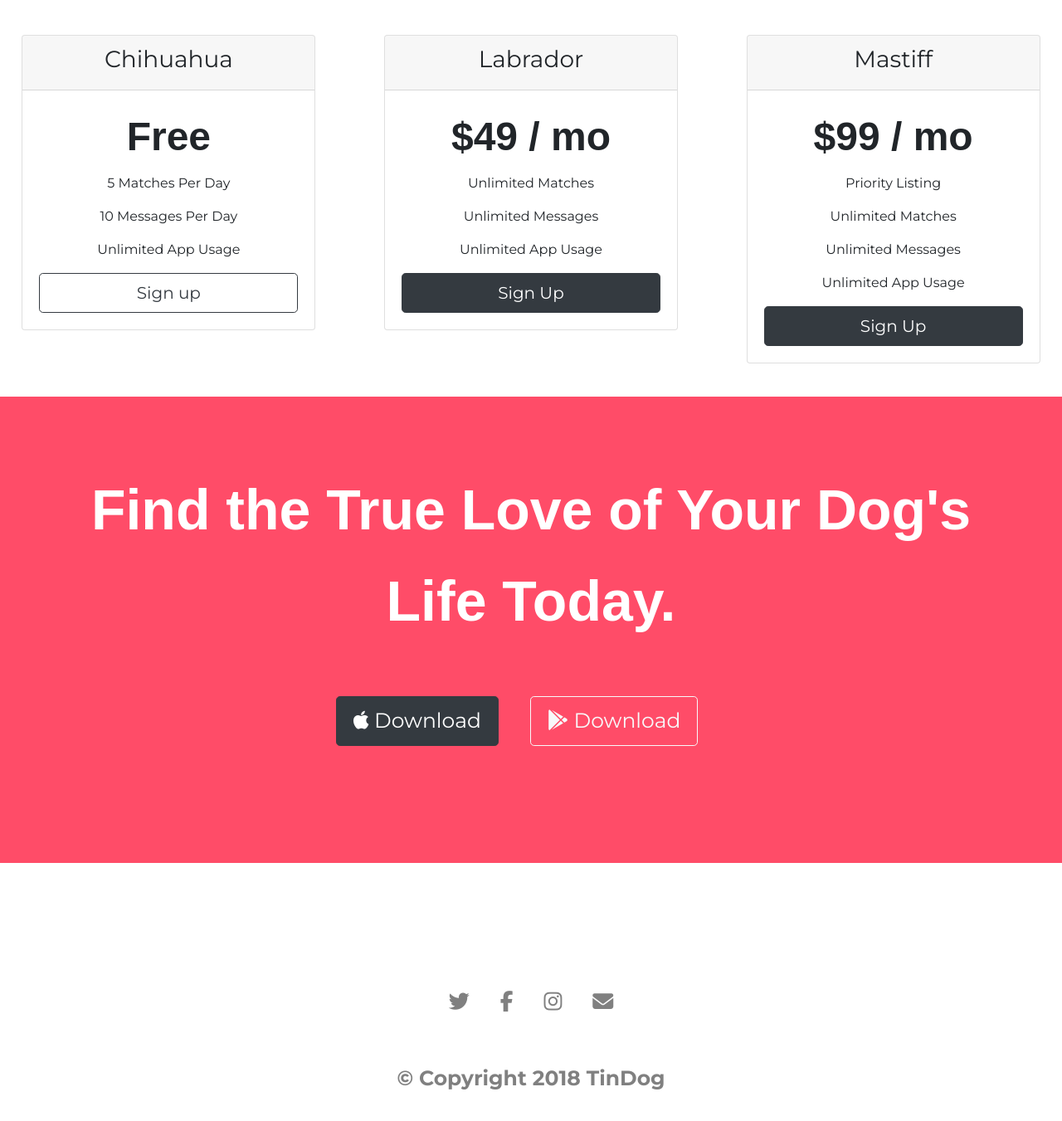
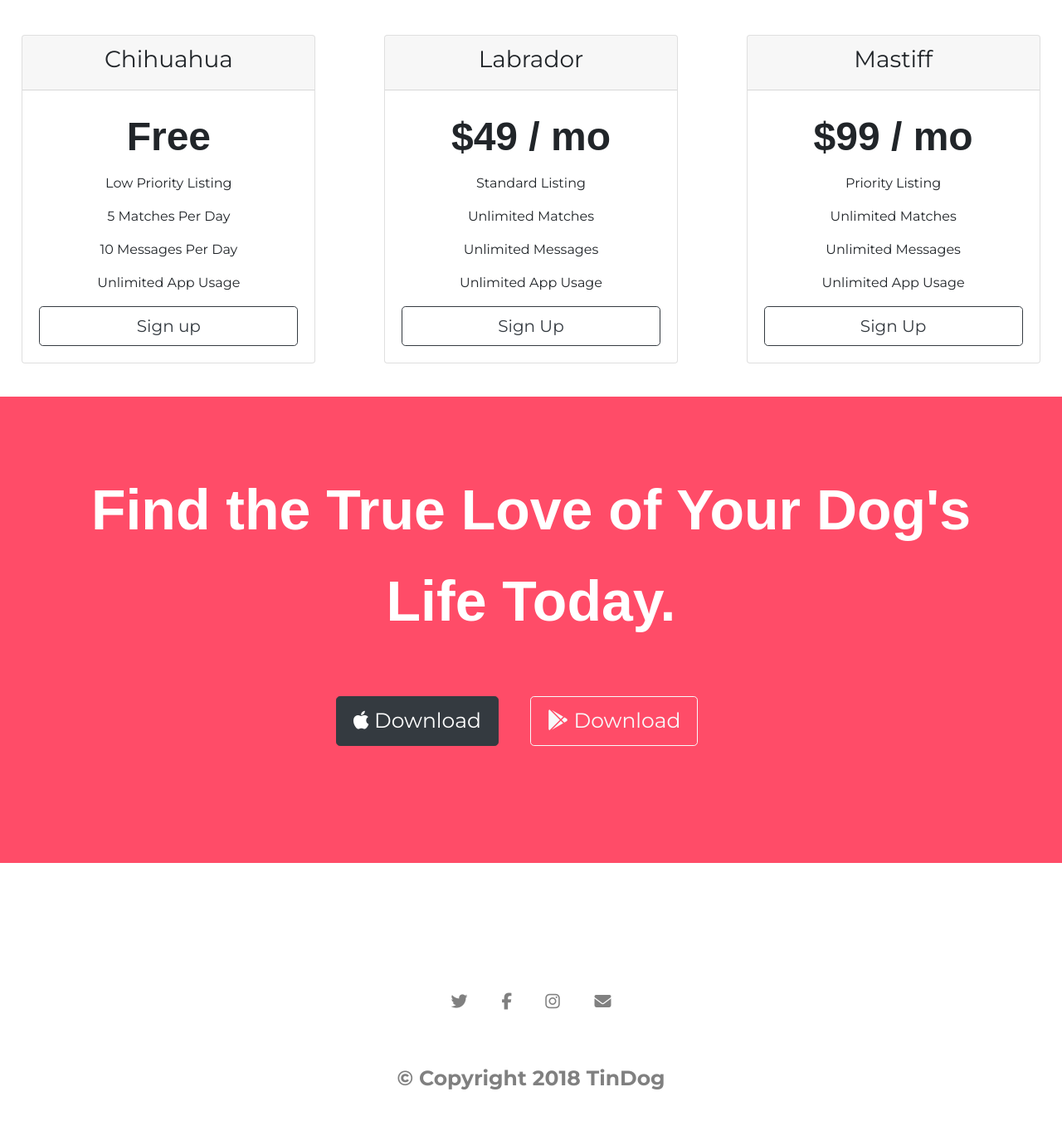
Before and after one commit to clam1128/TinDog-Application, a plain HTML site: page index.html in a window 1280 px wide. Shown: the part 1933-3284 px from the top of the page at 83% size. Drawn offline with nearby package versions, Linux system fonts and the light colour scheme.

Commit message:
Added socials hover state, added text to cards & changed card button

```diff
--- a/css/styles.css
+++ b/css/styles.css
@@ -188,7 +188,20 @@ h2 {
   margin: 5% 0% 1% 0;
   padding: 0 15px;
   color: gray;
+  -webkit-transform: scale(0.8);
+    /* Browser Variations: */
+    -moz-transform: scale(0.8);
+    -o-transform: scale(0.8);
+    -webkit-transition-duration: 0.5s;
+    -moz-transition-duration: 0.5s;
+    -o-transition-duration: 0.5s;
 }
+
+.social:hover {
+     -webkit-transform: scale(1.1);
+     -moz-transform: scale(1.1);
+     -o-transform: scale(1.1);
+ }
 
 .copyright {
   padding-top: 50px;
--- a/index.html
+++ b/index.html
@@ -167,6 +167,7 @@
           </div>
           <div class="card-body">
             <h2>Free</h2>
+            <p>Low Priority Listing</p>
             <p>5 Matches Per Day</p>
             <p>10 Messages Per Day</p>
             <p>Unlimited App Usage</p>
@@ -183,10 +184,11 @@
 
           <div class="card-body">
             <h2>$49 / mo</h2>
+            <p>Standard Listing</p>
             <p>Unlimited Matches</p>
             <p>Unlimited Messages</p>
             <p>Unlimited App Usage</p>
-            <button type="button" class="btn btn-lg btn-block btn-dark">Sign Up</button>
+            <button type="button" class="btn btn-lg btn-block btn-outline-dark">Sign Up</button>
           </div>
 
         </div>
@@ -205,7 +207,7 @@
             <p>Unlimited Matches</p>
             <p>Unlimited Messages</p>
             <p>Unlimited App Usage</p>
-            <button type="button" class="btn btn-lg btn-block btn-dark">Sign Up</button>
+            <button type="button" class="btn btn-lg btn-block btn-outline-dark">Sign Up</button>
           </div>
 
         </div>
```
